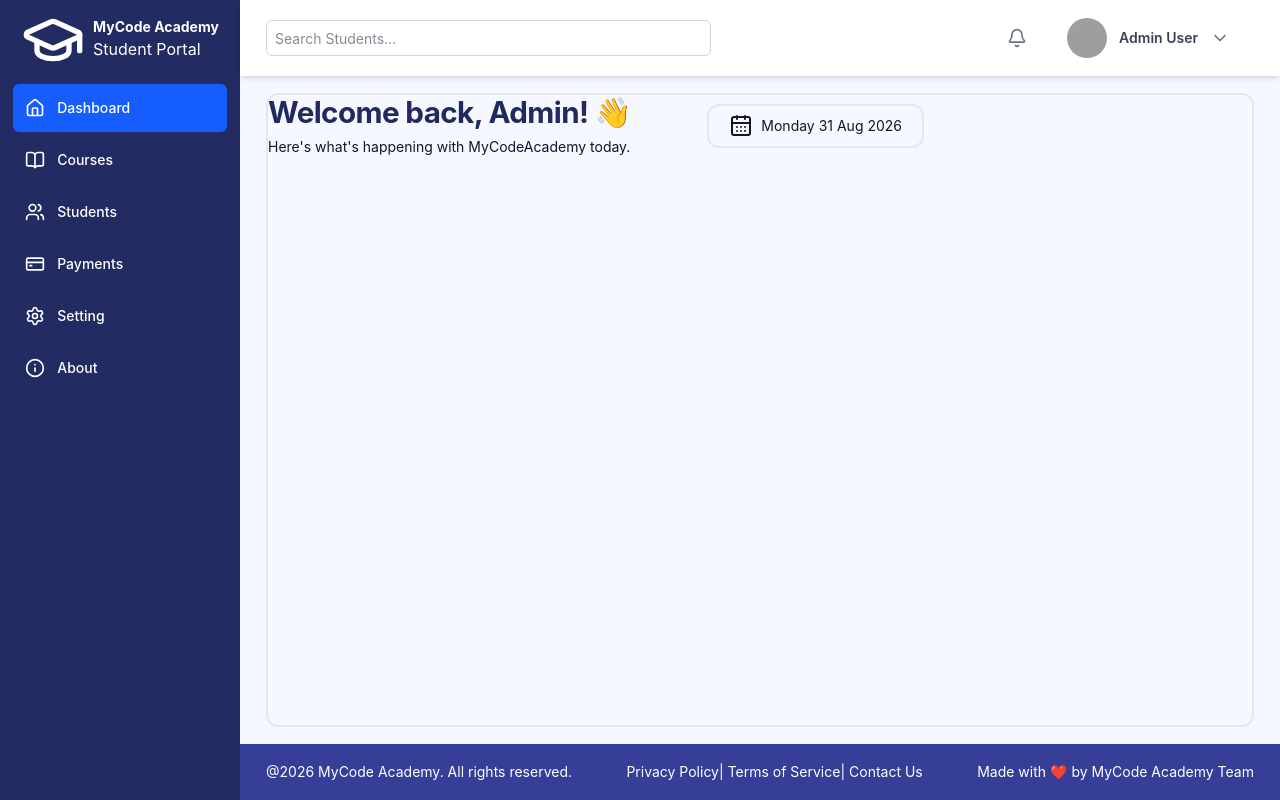
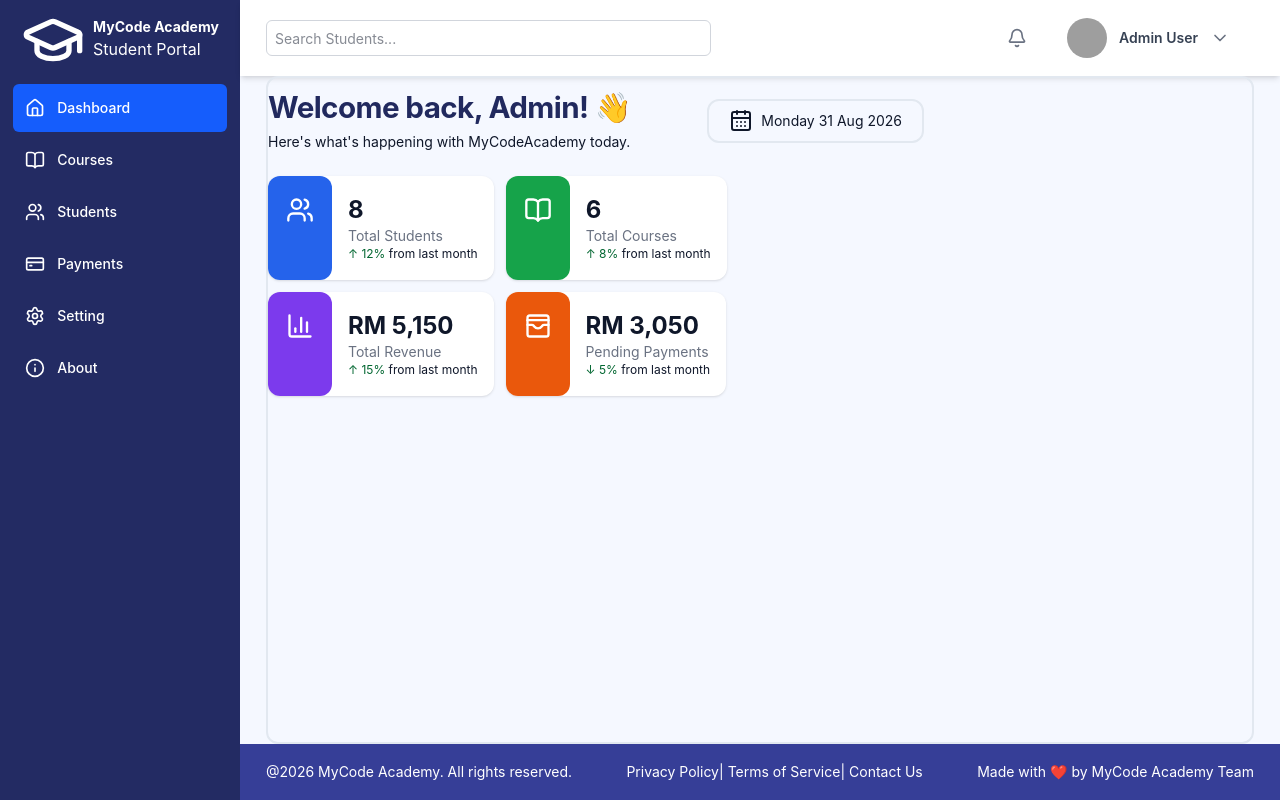
Before and after one commit to Joseph-AAA/student-course-payment-management, a React (Vite) app: page / in a window 1280 px wide. Built offline with nearby package versions, Linux system fonts and the light colour scheme; grey boxes are pictures that could not be loaded.

Commit message:
update dashboard layout

```diff
--- a/src/App.jsx
+++ b/src/App.jsx
@@ -2,7 +2,7 @@
 import Sidebar from "./components/layout/Sidebar";
 import Footer from "./components/layout/Footer";
 
-import Dashboard from "./pages/Dashboard";
+import MainDashboard from "./pages/MainDashboard";
 import Courses from "./pages/Courses";
 import Students from "./pages/Students";
 import Payments from "./pages/Payments";
@@ -34,7 +34,7 @@
                           <Route path="/courses" element= {<Courses />} />
                           <Route path="/payments" element= {<Payments />} />
                           <Route path="/setting" element= {<Setting />} />
-                          <Route path="/" element={<Dashboard />} />
+                          <Route path="/" element={<MainDashboard />} />
                           <Route path="/students" element= {<Students />} />
 
 
--- /dev/null
+++ b/src/components/dashboard/DashboardCard.jsx
@@ -0,0 +1,21 @@
+
+function DashboardCard({ label, value, icon, Icon, change,bgColor,text}) {
+  return (
+        <div className="flex h-26   rounded-xl bg-white shadow-sm">
+            <div className={`flex w-16 pt-5 justify-center rounded-xl ${bgColor}`}>
+              <Icon className="size-7 text-white" />
+            </div>
+
+            <div className="flex flex-col justify-center px-4">
+                <h2 className="text-2xl font-bold">{value}</h2>
+                <p className="text-sm text-gray-500">{label}</p>
+
+                <p className="text-xs">
+                  <span className="text-green-800">{change}</span> {text}
+                </p>
+            </div>
+        </div>
+
+  );
+}
+export default DashboardCard;
--- /dev/null
+++ b/src/components/dashboard/DashboardComponent.jsx
@@ -0,0 +1,26 @@
+
+import {dashboardCards} from '../../data/data';
+import DashboardCard from '../dashboard/DashboardCard';
+
+function DashboardComponent() {
+    return(
+              <div className='flex gap-3 flex-wrap mt-6'>
+                 {
+                        dashboardCards.map((card) => {
+                            return  (<DashboardCard
+                                        key={card.label}
+                                        icon={card.icon}
+                                        value={card.value}
+                                        label={card.label}
+                                        bgColor={card.bgColor}
+                                        Icon={card.icon}
+                                        change = {card.change}
+                                        text={card.text}
+                                    />)
+                        })
+                    }
+              </div>
+    );
+
+        }
+    export default DashboardComponent;
--- a/src/components/layout/Navbar.jsx
+++ b/src/components/layout/Navbar.jsx
@@ -1,4 +1,5 @@
 import {Bell, ChevronDown } from "lucide-react";
+
 function Navbar() {
   return <>
               <form className="flex justify-between items-center gap-4 container
@@ -6,7 +7,7 @@
                     <input
                     placeholder = "Search Students..."
                         className="h-9 w-[45%] rounded-md border border-gray-300 text-sm
-                                    focus:outline-none focus:ring-1 focus:ring-blue-500 focus:border-e-blue-300 px-[8px] "
+                                    focus:outline-none focus:ring-1 focus:ring-blue-500 focus:border-e-blue-300 px-2"
                     />
 
                     <div className="flex items-center gap-4 h-full">
--- a/src/data/data.js
+++ b/src/data/data.js
@@ -5,6 +5,8 @@
   CreditCard,
   Settings,
   Info,
+  BarChart3,
+   WalletCards
 } from "lucide-react";
 
 export const sidebarLinks = [
@@ -211,10 +213,6 @@
 ];
 
 
-
-
-
-
 export const payments = [
   {
     id: "PAY-001",
@@ -277,3 +275,40 @@
     paymentDate: null,
   },
 ];
+
+
+
+export const dashboardCards = [
+  {
+    icon: Users,
+    value: students.length,
+    label: "Total Students",
+    bgColor : "bg-[#2563EB]",
+    change: "↑ 12%",
+    text : "from last month"
+  },
+  {
+    icon: BookOpen,
+    value: courses.length,
+    label: "Total Courses",
+    bgColor :"bg-[#16A34A]",
+    change: "↑ 8%",
+    text : "from last month"
+  },
+  {
+    icon: BarChart3,
+    value: `RM ${payments.reduce((total, payment) => total + payment.amountPaid, 0).toLocaleString()}`,
+    label: "Total Revenue",
+     bgColor : "bg-[#7C3AED]",
+     change: "↑ 15%",
+     text : "from last month"
+  },
+  {
+    icon: WalletCards,
+    value: `RM ${payments.reduce((total, payment) => total + payment.balance, 0).toLocaleString()}`,
+    label: "Pending Payments",
+    bgColor : "bg-[#EA580C]",
+    change: "↓ 5%",
+    text : "from last month"
+  },
+];
--- a/src/index.css
+++ b/src/index.css
@@ -131,6 +131,8 @@
 .container {
   width: 95%;
   margin-inline: auto;
+  height: 95%;
+  min-height: 100%;
   /* padding-inline: 1rem; */
 }
 
--- a/src/pages/Dashboard.jsx
+++ b/src/pages/MainDashboard.jsx
@@ -1,11 +1,18 @@
 import {CalendarDays} from 'lucide-react';
+import DashboardComponent from '../components/dashboard/DashboardComponent';
+
 function Dashboard (){
 
     const day = new Date().toLocaleDateString('en-GB', { weekday: 'long', month: 'short', day: '2-digit', year: 'numeric' });
     console.log(day);
 
+    // const totalStudents = students.length;
+    // const totalCourses = courses.length;
+    // const totalRevenue = payments.reduce((total, payment) => total + payment.amountPaid, 0);
+    // const pendingPayments = payments.reduce((total, payment) => total + payment.balance, 0);
 
-    return  <div className="container  h-[95%] grid grid-cols-[2fr_1fr] border-2 border-(--border) rounded-xl ">
+
+    return  <div className="container pt-3 grid grid-cols-[1fr_1fr] lg:grid-cols-[2fr_1fr] border-2 border-(--border) rounded-xl ">
                     <section>
 
 {/*****************************************************header**********************************************/}
@@ -26,7 +33,7 @@
                         </header>
 
 {/****************************************************Total View Card***********************************************/}
-
+                        <DashboardComponent />
 
                     </section>
                     <section>
```
Also changed, not shown: src/components/dashboard/Activity_RevenueCard.jsx (added), src/components/dashboard/Dashboard.jsx (added).
